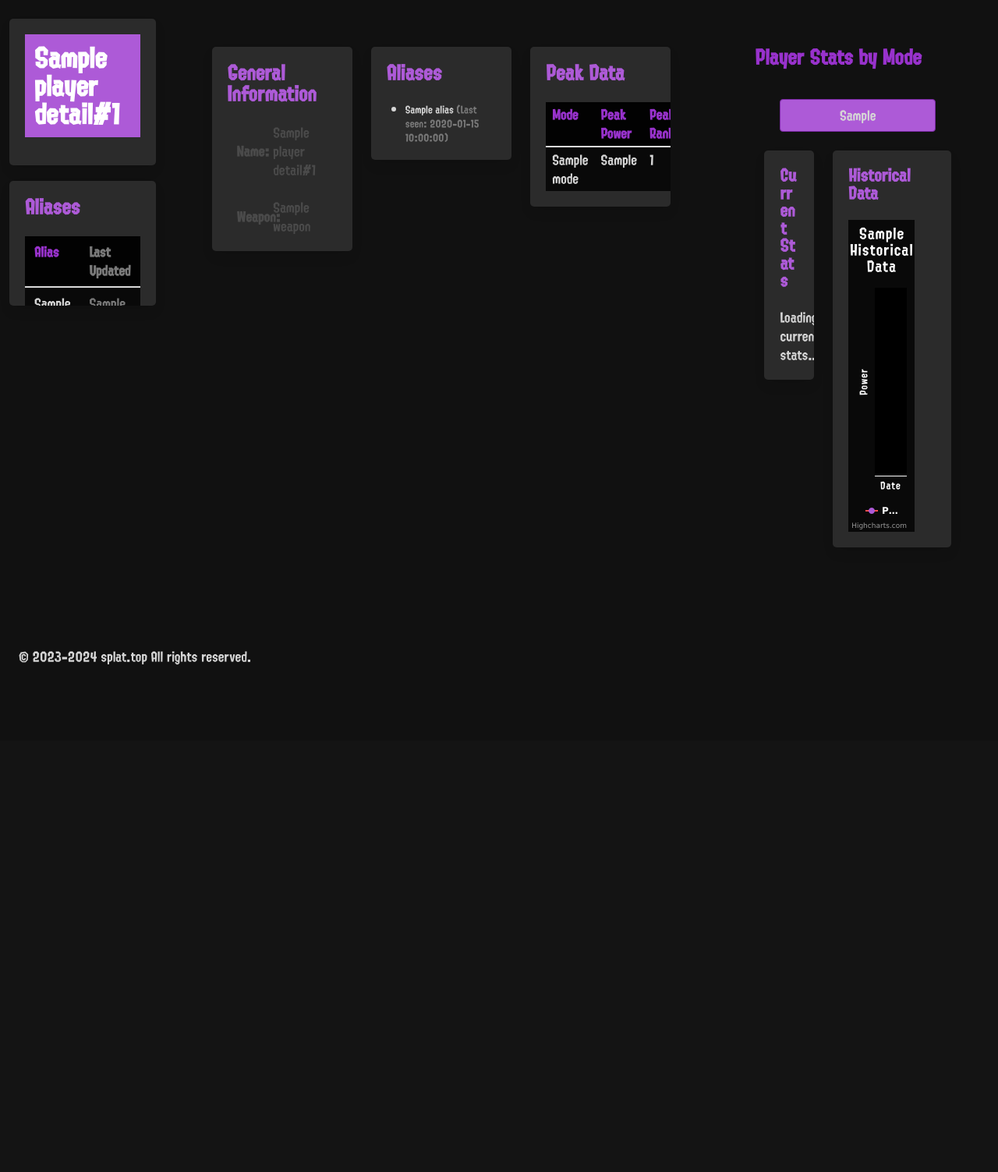
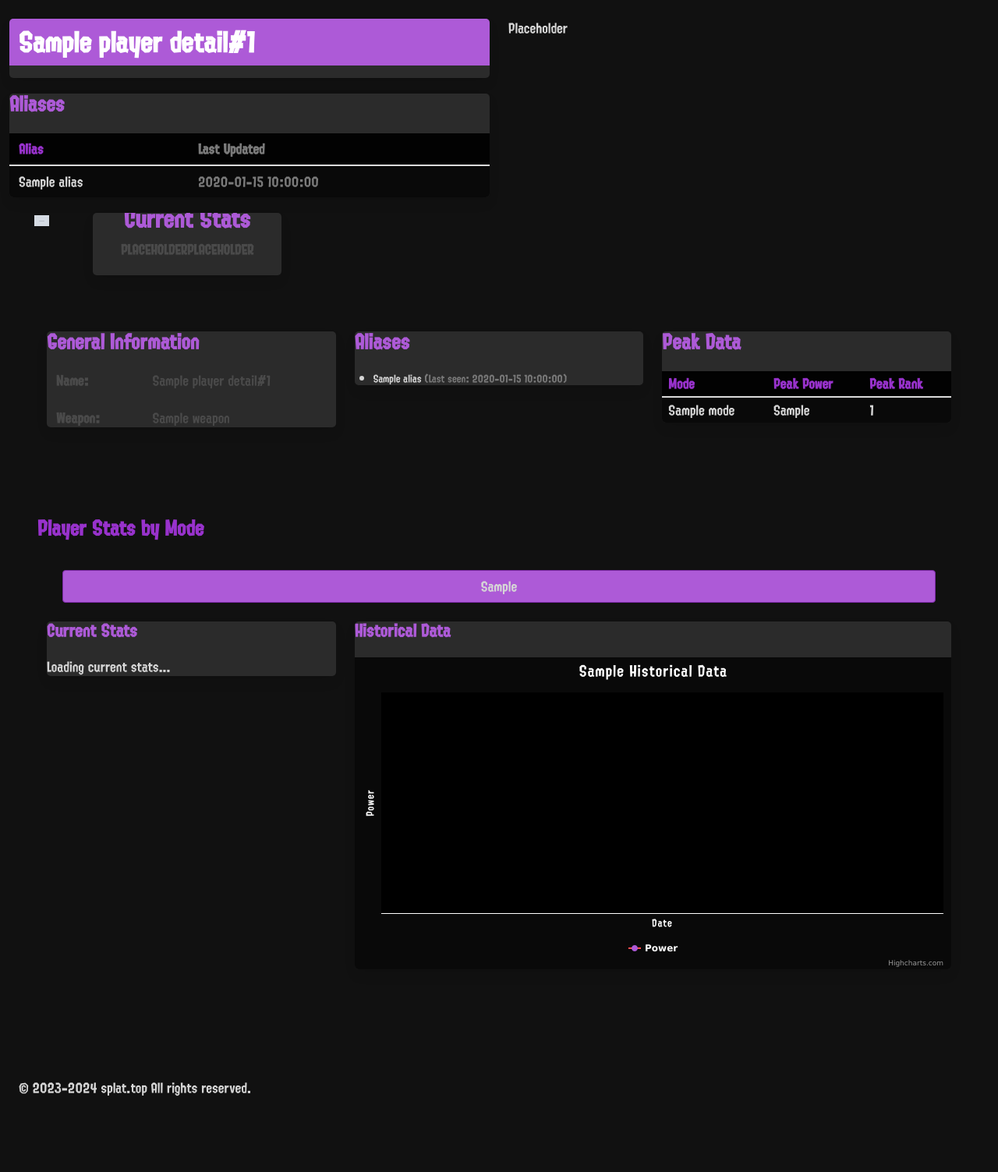
Before and after one commit to cesaregarza/SplatTop, a Flask app: template src/flask_app/templates/player_dev.html in a window 1280 px wide. Shown: the part 52-1555 px from the top of the page at 78% size. Before the commit the page ends 905 px from the top, so only its background shows below. Run offline with Flask 3, Linux system fonts and the light colour scheme; the template is opened without the code that fills it: most values are stand-ins (such as "Sample title", 1, 10 or a date in 2020); grey boxes marked "Sample" are stand-in pictures.

Commit message:
more progress

```diff
--- a/src/flask_app/static/scss/main.scss
+++ b/src/flask_app/static/scss/main.scss
@@ -215,8 +215,21 @@ $player-max-height: 85vh;
     margin-left: 0;
     margin-right: 0;
   }
-  .alias-box {
-    max-height: 20vh;
+  .alias-table {
+    max-height: 15vh;
     overflow-y: auto;
   }
+  .box {
+    padding: 0;
+  }
+  h2 {
+    margin-bottom: 0;
+  }
+  .stats-row {
+    max-height: 19%;
+    min-height: 19%;
+    display: flex;
+    align-items: center;
+    justify-content: center;
+  }
 }
--- a/src/flask_app/templates/player_dev.html
+++ b/src/flask_app/templates/player_dev.html
@@ -1,13 +1,10 @@
 <!-- player_dev.html -->
-{% extends 'base.html' %}
-{% block posthead %}
+{% extends 'base.html' %} {% block posthead %}
 <title>splat.top: {{ player_details.name }}</title>
 <script src="https://code.highcharts.com/highcharts.js"></script>
 <script src="https://code.highcharts.com/stock/modules/stock.js"></script>
 <script src="{{ url_for('static', filename='js/highcharts_config.js') }}"></script>
-{% endblock %}
-
-{% block content %}
+{% endblock %} {% block content %}
 <div class="content full-height-desktop player-columns">
   <div class="columns is-desktop">
     <div class="column is-one-half-desktop">
@@ -16,9 +13,10 @@
           {{ player_details.name}}#{{ player_details.name_id }}
         </h1>
       </div>
-      <div class="box alias-box">
+      <div class="box">
         <h2 class="title is-4">Aliases</h2>
         {% if aliases %}
+        <div class="alias-table">
           <table class="table is-borderless">
             <thead>
               <tr>
@@ -30,21 +28,60 @@
               {% for alias in aliases %}
               <tr>
                 <td>{{ alias.alias }}</td>
-              <td class="has-text-grey">{{ alias.last_seen }}</td>
+                <td class="has-text-grey">{{ alias.last_updated }}</td>
               </tr>
               {% endfor %}
             </tbody>
           </table>
+        </div>
         {% else %}
         <p class="loading">No aliases found.</p>
         {% endif %}
       </div>
-      <div class="columns player-mode-stats">
-        <div class="is-2">
 
+      <div class="tile is-ancestor">
+        <div class="tile is-2 is-vertical is-parent">
+          <div class="tile is-child">
+            <!-- Empty just to align later -->
+            <div class="stats-row"></div>
+            {% for mode in modes %}
+            <div class="tile is-child is-borderless stats-row">
+              <figure class="image is-48x48">
+                <img
+                  src="{{ url_for('static', filename='assets/modes/' ~ mode | lower | replace(' ', '_') ~ '.png') }}"
+                  alt="{{ mode }}"
+                />
+              </figure>
+            </div>
+            {% endfor %}
           </div>
         </div>
-
+        <div class="tile is-5 is-vertical is-parent">
+          <div class="tile box is-child">
+            <h2 class="title stats-row">Current Stats</h2>
+            {% for mode in modes %}
+            <div class="stats-row">
+              <div class="level">
+                <div class="level-left">
+                  <div class="level-item">
+                    <span class="has-text-weight-bold"> PLACEHOLDER </span>
+                  </div>
+                </div>
+                <div class="level-right">
+                  <div class="level-item">
+                    <span class="has-text-weight-bold"> PLACEHOLDER </span>
+                  </div>
+                </div>
+              </div>
+            </div>
+            {% endfor %}
+          </div>
+        </div>
+      </div>
+    </div>
+    <div class="column is-one-half-desktop">
+      <span>Placeholder</span>
+    </div>
   </div>
 
   <!-- Player General Information -->
@@ -56,7 +93,9 @@
           {% if player_details %}
           <div class="columns is-mobile is-vcentered">
             <div class="column is-one-third has-text-weight-bold">Name:</div>
-              <div class="column">{{ player_details.name }}#{{ player_details.name_id }}</div>
+            <div class="column">
+              {{ player_details.name }}#{{ player_details.name_id }}
+            </div>
           </div>
           <div class="columns is-mobile is-vcentered">
             <div class="column is-one-third has-text-weight-bold">Weapon:</div>
@@ -75,7 +114,12 @@
           {% if aliases %}
           <ul class="is-size-7">
             {% for alias in aliases %}
-              <li>{{ alias.alias }} <span class="has-text-grey">(Last seen: {{ alias.last_updated }})</span></li>
+            <li>
+              {{ alias.alias }}
+              <span class="has-text-grey"
+                >(Last seen: {{ alias.last_updated }})</span
+              >
+            </li>
             {% endfor %}
           </ul>
           {% else %}
@@ -121,7 +165,7 @@
     <div class="tabs is-toggle is-fullwidth">
       <ul>
         {% for mode in modes %}
-          <li {% if loop.first %}class="is-active"{% endif %}>
+        <li {% if loop.first %}class="is-active" {% endif %}>
           <a href="#{{ mode }}">{{ mode }}</a>
         </li>
         {% endfor %}
@@ -129,7 +173,18 @@
     </div>
 
     {% for mode in modes %}
-      <div id="{{ mode }}" class="tab-content" {% if not loop.first %}style="display: none;"{% endif %}>
+    <div
+      id="{{ mode }}"
+      class="tab-content"
+      {%
+      if
+      not
+      loop.first
+      %}style="display: none;"
+      {%
+      endif
+      %}
+    >
       <div class="columns">
         <div class="column is-one-third">
           <div class="box">
@@ -160,7 +215,6 @@
     </div>
     {% endfor %}
   </section>
-  </div>
 </div>
 
 <script>
```
Also changed, not shown: src/flask_app/static/css/main.css, 1 other file. Lines whose indentation alone changed are shown as unchanged.
